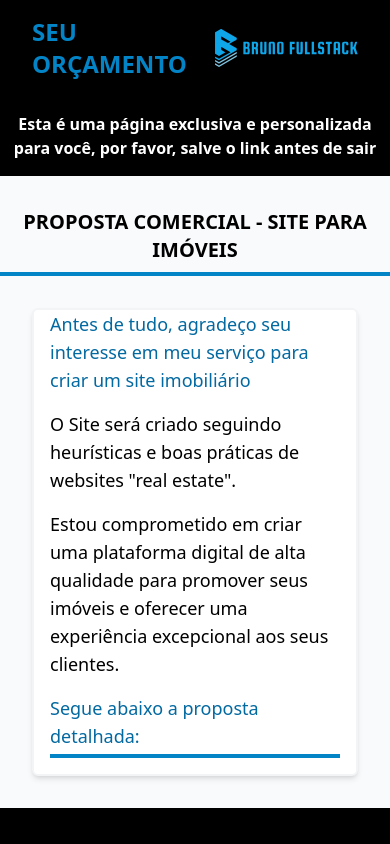
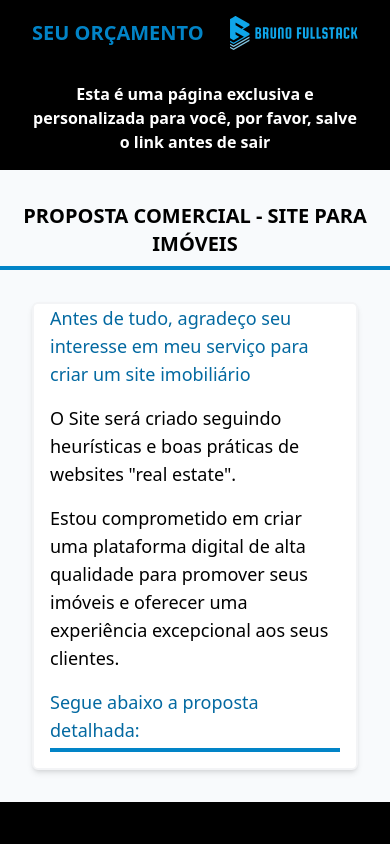
Before and after one commit to BrunoMartino/quote_model, a website: page index.html in a window 390 px wide. Shown: the top 844 px of the page. Drawn offline with Linux system fonts and the light colour scheme.

Commit message:
fix some styles bugs on Safari

```diff
--- a/index.html
+++ b/index.html
@@ -12,13 +12,13 @@
 <body>
   <header class="bg-black">
     <div class="container mx-auto flex justify-between py-4 px-8 items-center">
-      <h1 class="text-sky-600 text-2xl uppercase font-bold">Seu Orçamento</h1>
-      <a href="https://bruno-fullstack.com/"><img class="w-40 h-full" src="./assets/src/imgs/logo.svg" alt="logo"></a>
+      <h1 class="text-sky-600 text-xl md:text-2xl uppercase font-bold">Seu Orçamento</h1>
+      <a href="https://bruno-fullstack.com/"><img class="w-32 md:w-40 h-full" src="./assets/src/imgs/logo.svg" alt="logo"></a>
     </div>
 
   </header>
   <div class="bg-black">
-    <p class="text-white text-center font-semibold py-4">Esta é uma página exclusiva e personalizada para você, por favor, salve o link antes de sair</p>
+    <p class="text-white text-center font-semibold py-4 px-8">Esta é uma página exclusiva e personalizada para você, por favor, salve o link antes de sair</p>
   </div>
   <section class="bg-slate-50">
     <div class="container mx-auto flex flex-col items-center pb-8">
```
Also changed, not shown: assets/dist/style.css.
